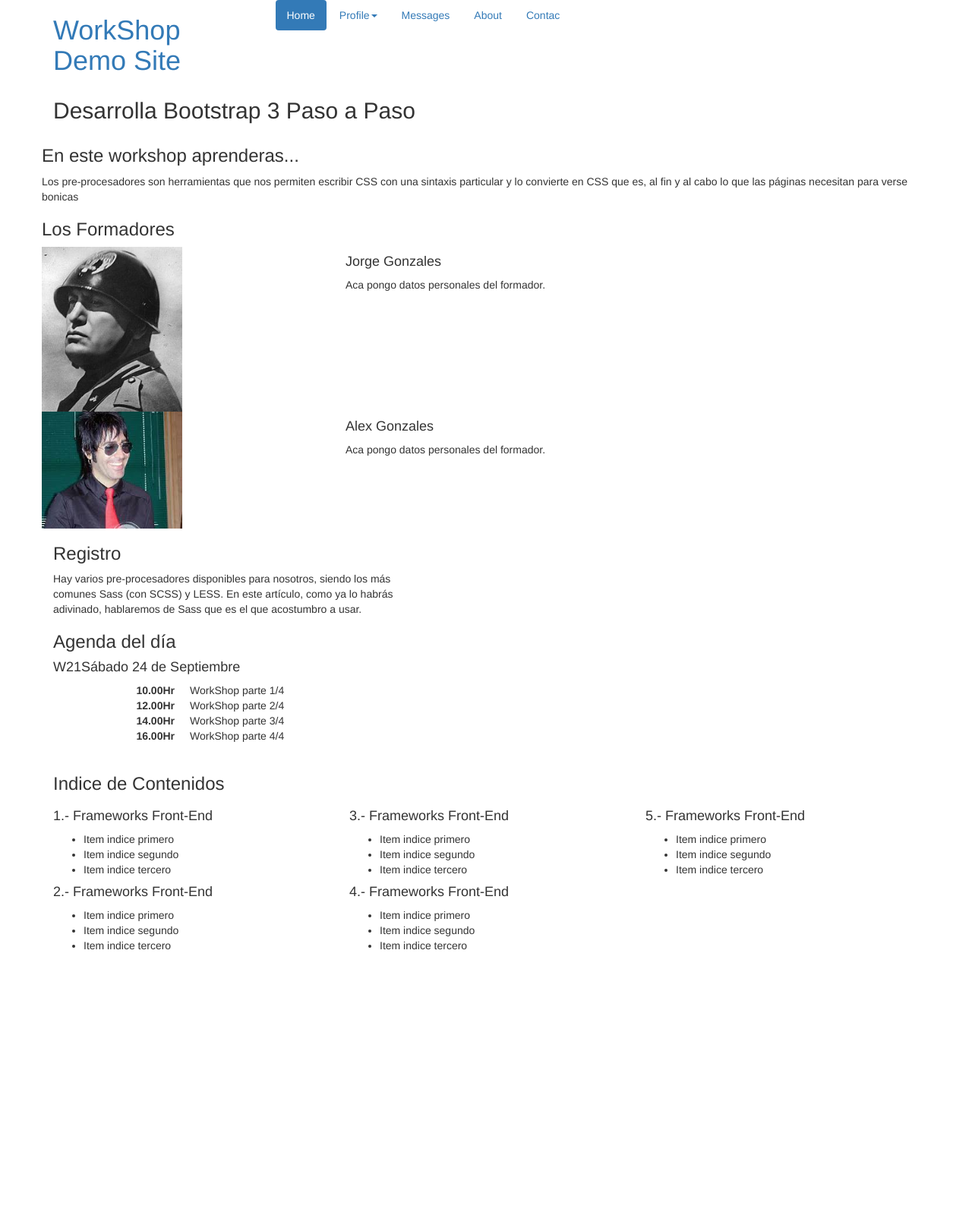
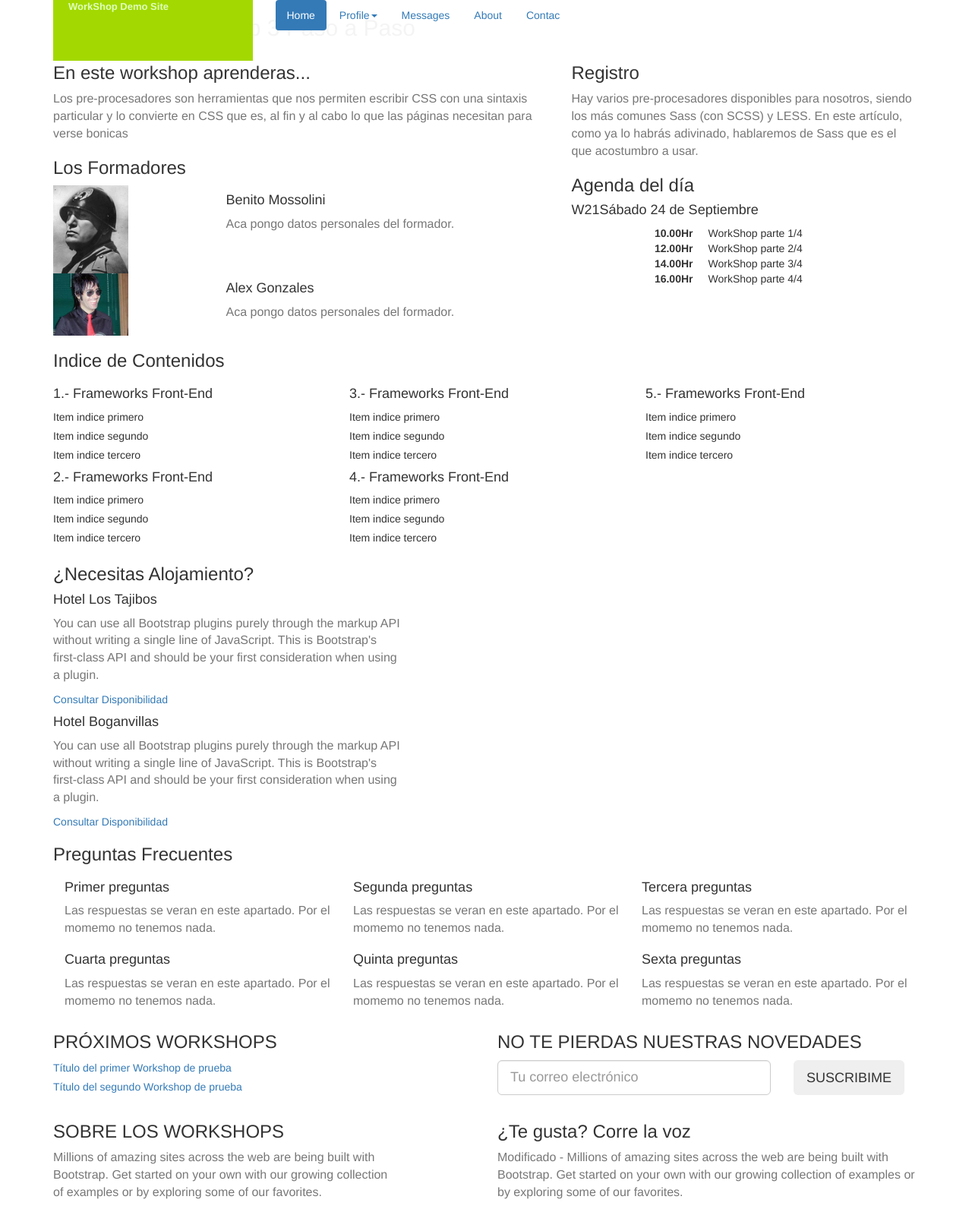
Before and after one commit to Emanuel589/practica_bootstrap, a PHP site: page /detail.php in a window 1280 px wide. Shown: the whole page at 76% size. Before the commit the page ends 1251 px from the top, so only its background shows below. Run offline with PHP 8.4, Linux system fonts and the light colour scheme.

Commit message:
se agrego estilos css al menu, se va dando estilos a las estructuras

```diff
--- /dev/null
+++ b/css/style.css
@@ -0,0 +1,87 @@
+body {
+	font-family: 'Source Seans Pro','Helvetica Neue'
+	,Helvetica, Arial, sans-serif;
+}
+p {
+   color: #777;
+   font-size: 16px;
+   font-size: 1.6rem;
+   font-weight: 300;
+}
+ul{
+   padding: 0;
+   margin: 0;
+   list-style-type:none;
+}
+ul li {
+	margin-bottom: 5px;
+}
+
+/********Header***********/
+#main-header {
+	position: fixed;
+	top: 0;
+	width: 100%;
+	background-color: #fff;
+	z-index: 99;
+
+	background-color: rgb(255,255,255);
+	background-color: rgba(255,255,255,0.95);
+
+	--ms-filter:'progid:DXImageTransform.Microsoft.gradient(startColorstr=#11000000,endColorstr=#11000000)';
+
+	-moz-box-shadom:0 1px 5px #999;
+	-webkit-box-shadom:0 1px 5px #999;
+	box-shadom:0 1px 5px #999;
+
+}
+
+#main-logo {
+	width: 100%;
+	height: 80px;
+	padding: 2px 0 0 20px;
+	margin: 0;
+	background-color: #A3D900;
+}
+
+#main-logo > a {
+   font-size: 20px;
+   font-size: 2rem;
+   font-weight: 600;
+   color: #fff;
+   text-decoration: none;
+}
+
+#main-logo > a > span {
+   display: block;
+   color: #DFFFBF;
+   font-size: 13px;
+   font-size: 1.3rem;
+}
+
+/*********** menu ***************/
+#main-menu a{
+   color: #aaa;
+}
+#main-menu a:hover{
+   color: #a3d900;
+}
+
+#main-menu.nav-pills>li.active>a,
+#main-menu.nav-pills>li.active>a:hover,
+#main-menu.nav-pills>li.active>a:focus,
+#main-menu.nav-pills>li>a:hover{
+	background-color: none;
+}
+
+#main-menu.nav-pills>li.active>a,
+#main-menu.nav-pills>li.active>a:hover,
+#main-menu.nav-pills>li.active>a:focus{
+	color: #A3D900;
+}
+
+#main-menu.nav>li.active>a,
+#main-menu.nav>li.active>a:hover,
+#main-menu.nav>li.active>a:focus{
+	background-color: none;
+}
--- a/detail.php
+++ b/detail.php
@@ -20,25 +20,27 @@
        </header>
        <div class="container">
          <div class="row">
-           <div class="col xs-7">
+           <div class="col-xs-7">
              <section id="intro">
                <h3>En este workshop aprenderas...</h3>
-               <p>Los pre-procesadores son herramientas que nos permiten escribir CSS con una sintaxis particular y lo convierte en CSS que es, al fin y al cabo lo que las páginas necesitan para verse bonicas</p>
+               <p>Los pre-procesadores son herramientas que nos
+               permiten escribir CSS con una sintaxis particular
+               y lo convierte en CSS que es, al fin y al cabo lo que las páginas necesitan para verse bonicas</p>
              </section>
              <section id="trainer-list">
                <h3>Los Formadores</h3>
                <div class="trainer row">
                  <div class="col-xs-4">
-                   <img src="img/Benito_Mussolini.jpg" width="50%" height= ="50%" alt="">
+                   <img src="img/Benito_Mussolini.jpg" width="50%" height= ="50%" alt="Benito Mossolini">
                  </div>
                  <div class="col-xs-8">
-                   <h4>Jorge Gonzales</h4>
+                   <h4>Benito Mossolini</h4>
                    <p>Aca pongo datos personales del formador.</p>
                  </div>
                </div>
                <div class="trainer row">
                  <div class="col-xs-4">
-                   <img src="img/alex-gonzales.jpg" width="50%" height="50%" alt="">
+                   <img src="img/alex-gonzales.jpg" width="50%" height="50%" alt="Alex Gonzales">
                  </div>
                  <div class="col-xs-8">
                    <h4>Alex Gonzales</h4>
@@ -48,12 +50,12 @@
              </section>
             </div>
             <div class="col-xs-5">
-              <section id="registration">
+            <section id="registration">
                 <h3>Registro</h3>
                 <p>Hay varios pre-procesadores disponibles para nosotros, siendo los más comunes Sass (con SCSS) y LESS. En este artículo, como ya lo habrás adivinado, hablaremos de Sass que es el que acostumbro a usar.</p>
                 <div id="registration-badge"></div>
-              </section>
-              <section id="agenda">
+            </section>
+            <section id="agenda">
                 <h3>Agenda del día</h3>
                 <h4><span>W21</span>Sábado 24 de Septiembre</h4>
                 <dl class="dl-horizontal">
@@ -66,8 +68,8 @@
                   <dt>16.00Hr</dt>
                   <dd>WorkShop parte 4/4</dd>
                 </dl>
-              </section>
-            </div>
+            </section>
+          </div>
          </div>
        </div>
        <section id="table-of-contents">
@@ -116,7 +118,63 @@
              </div>
           </div>
        </section>
+       <section id="location-info">
+       <!-- Mapa de Google-->
+          <div class="container">
+            <div class="row">
+               <div class="col-xs-5">
+                  <h3>¿Necesitas Alojamiento?</h3>
+                  <div class="hotel">
+                     <h4>Hotel Los Tajibos</h4>
+                     <p>You can use all Bootstrap plugins purely through the markup API without writing a single line of JavaScript. This is Bootstrap's first-class API and should be your first consideration when using a plugin.</p>
+                     <a href="#">Consultar Disponibilidad</a>
+                  </div>
+                  <div class="hotel">
+                     <h4>Hotel Boganvillas</h4>
+                     <p>You can use all Bootstrap plugins purely through the markup API without writing a single line of JavaScript. This is Bootstrap's first-class API and should be your first consideration when using a plugin.</p>
+                     <a href="#">Consultar Disponibilidad</a>
+                  </div>
+               </div>
+            </div>
+          </div>
+
+       </section>
+       <section id="faq">
+          <div class="container">
+             <div class="row">
+                <div class="col-xs-12">
+                   <h3>Preguntas Frecuentes</h3>
+                   <div class="col-xs-4">
+                     <h4>Primer preguntas</h4>
+                     <p>Las respuestas se veran en este apartado. Por el momemo no tenemos nada. </p>
+                   </div>
+                   <div class="col-xs-4">
+                     <h4>Segunda preguntas</h4>
+                     <p>Las respuestas se veran en este apartado. Por el momemo no tenemos nada. </p>
+                   </div>
+                   <div class="col-xs-4">
+                     <h4>Tercera preguntas</h4>
+                     <p>Las respuestas se veran en este apartado. Por el momemo no tenemos nada. </p>
+                   </div>
+                   <div class="col-xs-4">
+                     <h4>Cuarta preguntas</h4>
+                     <p>Las respuestas se veran en este apartado. Por el momemo no tenemos nada. </p>
+                   </div>
+                   <div class="col-xs-4">
+                     <h4>Quinta preguntas</h4>
+                     <p>Las respuestas se veran en este apartado. Por el momemo no tenemos nada. </p>
+                   </div>
+                   <div class="col-xs-4">
+                     <h4>Sexta preguntas</h4>
+                     <p>Las respuestas se veran en este apartado. Por el momemo no tenemos nada. </p>
+                   </div>
+                </div>
+             </div>
+          </div>
+
+       </section>
      </article>
+    <?php include 'inc/footer.php';?>
     <?php include 'inc/footer_common.php';?>
   </body>
 </html>
--- a/inc/footer.php
+++ b/inc/footer.php
@@ -8,7 +8,7 @@
 			</ul>
 		</div>
         <div class="col-xs-6 col-xs-offset-1">
-        	<h3>NO TE PIRERDAS NUESTRAS NOVEDADES</h3>
+        	<h3>NO TE PIERDAS NUESTRAS NOVEDADES</h3>
         	<form id="subscribe-form" action="">
         		<div class="row">
         			<div class="col-xs-8">
--- a/inc/head_common.php
+++ b/inc/head_common.php
@@ -1,2 +1,5 @@
 <!-- Latest compiled and minified CSS -->
 <link href="css/bootstrap.min.css" rel="stylesheet" >
+<link rel="stylesheet" type="text/css"
+          href="https://fonts.googleapis.com/css?family=Source+Sans+Pro:200,300,400,600,700&subset=latin,latin-ext">
+<link href="css/style.css" rel="stylesheet" >
--- a/inc/header.php
+++ b/inc/header.php
@@ -1,3 +1,4 @@
+<header id="main-header">
 <div class="container">
      	<div class="row">
      	   <div class="col-xs-3">
@@ -20,4 +21,5 @@
 		      </ul>
 			</div>
      	</div>
-     </div>
+</div>
+</header>
--- a/index.php
+++ b/index.php
@@ -40,9 +40,7 @@
      		</div>
      	</article>
      </div>
-  	 <h1>Estilo Bootstrap</h1>
-     <p>Hola Mundo</p>
-     <?php include 'inc/footer.php'; ?>
+  	 <?php include 'inc/footer.php'; ?>
      <?php include 'inc/footer_common.php';?>
   </body>
 </html>
```
